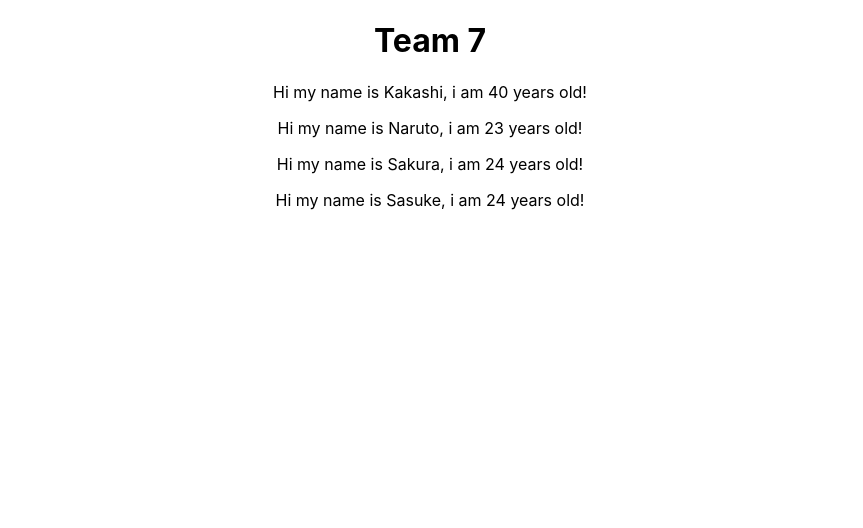
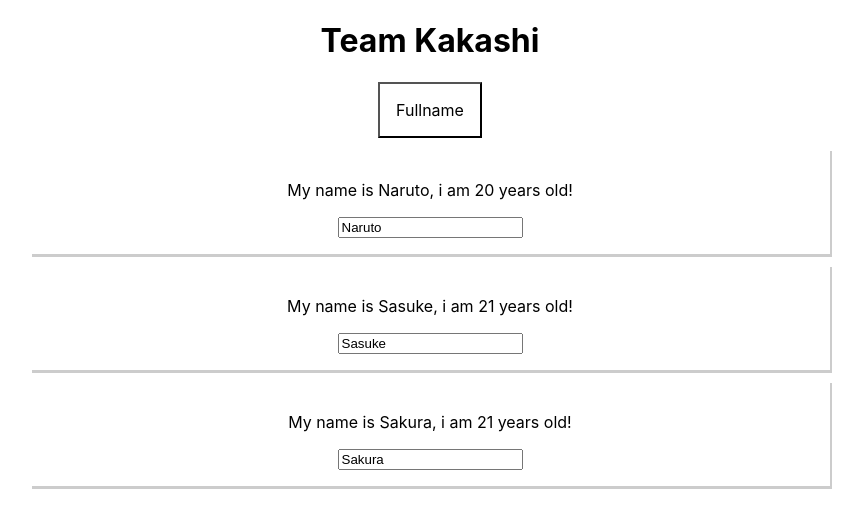
Before and after one commit to mhdnaldi/react-complete-guide, a React (Create React App) app: page / in a window 1280 px wide. Shown: the top 528 px of the page, without its empty margins (210-1073 px from the left). Built offline with nearby package versions, Linux system fonts and the light colour scheme.

Commit message:
third commit

```diff
--- a/src/App.js
+++ b/src/App.js
@@ -5,35 +5,108 @@ import "./App.css";
 class App extends Component {
   state = {
     persons: [
-      { name: "Kakashi", age: 40 },
-      { name: "Naruto", age: 23 },
-      { name: "Sakura", age: 24 },
-      { name: "Sasuke", age: 24 },
+      { name: "Naruto", age: 20 },
+      { name: "Sasuke", age: 21 },
+      { name: "Sakura", age: 21 },
     ],
   };
+  switchNameHandler = (name) => {
+    this.setState({
+      persons: [
+        { name: name, age: 20 },
+        { name: "Uchiha Sasuke", age: 21 },
+        { name: "Haruno Sakura", age: 21 },
+      ],
+    });
+  };
+  changeNameHandler = (event) => {
+    this.setState({
+      persons: [
+        { name: "Uzumaki Naruto", age: 20 },
+        { name: event.target.value, age: 21 }, // EVENT TARGET VALUE UTK MENGAMBIL ISI TEXT YANG DIINPUT
+        { name: "Haruno Sakura", age: 21 },
+      ],
+    });
+  };
   render() {
+    const btnStyle = {
+      backgroundColor: "white",
+      padding: "16px",
+      font: "inherit",
+      borderColor: "1px solid #eee",
+      cursor: "pointer",
+    };
     return (
       <div className="App">
-        <h1>Team 7</h1>
+        <h1>Team Kakashi</h1>
+        <button
+          style={btnStyle}
+          onClick={() => this.switchNameHandler("Uzumaki naruto")}
+        >
+          Fullname
+        </button>
         <Person
+          click={() => this.switchNameHandler("Dattebayo!")}
           name={this.state.persons[0].name}
           age={this.state.persons[0].age}
         />
         <Person
           name={this.state.persons[1].name}
           age={this.state.persons[1].age}
+          change={this.changeNameHandler}
         />
         <Person
           name={this.state.persons[2].name}
           age={this.state.persons[2].age}
         />
-        <Person
-          name={this.state.persons[3].name}
-          age={this.state.persons[3].age}
-        />
       </div>
     );
   }
 }
+export default App;
 
-export default App;
+// REACT HOOKS
+// import React, { useState } from "react";
+// const App = (props) => {
+//   const [personsState, setPersonsState] = useState({
+//     persons: [
+//       { name: "Kakashi", age: 40 },
+//       { name: "Naruto", age: 23 },
+//       { name: "Sakura", age: 24 },
+//       { name: "Sasuke", age: 24 },
+//     ],
+//   });
+
+//   const switchNameHandler = () => {
+//     setPersonsState({
+//       persons: [
+//         { name: "Kakashi Sensei", age: 40 },
+//         { name: "Naruto Uzumaki", age: 23 },
+//         { name: "Sakura Haruno", age: 24 },
+//         { name: "Sasuke Uchiha", age: 24 },
+//       ],
+//     });
+//   };
+//   return (
+//     <div className="App">
+//       <h1>Team 7</h1>
+//       <button onClick={switchNameHandler}>Switch button</button>
+//       <Person
+//         name={personsState.persons[0].name}
+//         age={personsState.persons[0].age}
+//       />
+//       <Person
+//         name={personsState.persons[1].name}
+//         age={personsState.persons[1].age}
+//       />
+//       <Person
+//         name={personsState.persons[2].name}
+//         age={personsState.persons[2].age}
+//       />
+//       <Person
+//         name={personsState.persons[3].name}
+//         age={personsState.persons[3].age}
+//       />
+//     </div>
+//   );
+// };
--- /dev/null
+++ b/src/Person/Person.css
@@ -0,0 +1,8 @@
+.Person {
+  width: 60%;
+  margin: 10px auto;
+  text-align: center;
+  padding: 16px;
+  border-color: 1px solid #eee;
+  box-shadow: 2px 3px #ccc;
+}
--- a/src/Person/Person.jsx
+++ b/src/Person/Person.jsx
@@ -1,11 +1,12 @@
 import React from 'react'
-
-const person = (props) => {
+import './Person.css'
+const Person =(props) => {
   return(
-    <div>
-      <p>Hi my name is {props.name}, i am {props.age} years old!</p>
+    <div className="Person">
+      <p onClick={props.click}>My name is {props.name}, i am {props.age} years old!</p>
+      <input type="text" onChange={props.change} value={props.name}/>
     </div>
   )
 }
 
-export default person
+export default Person
```
Also changed, not shown: 1 other file (tests, documents, lock files or other folders).
